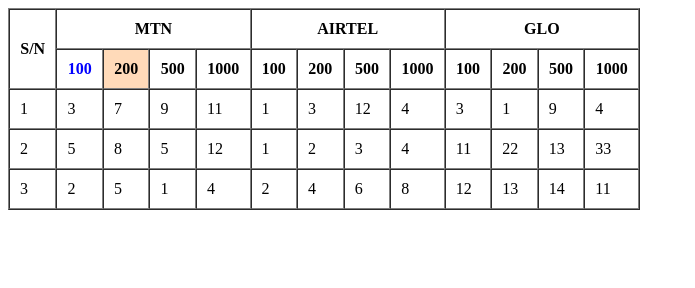
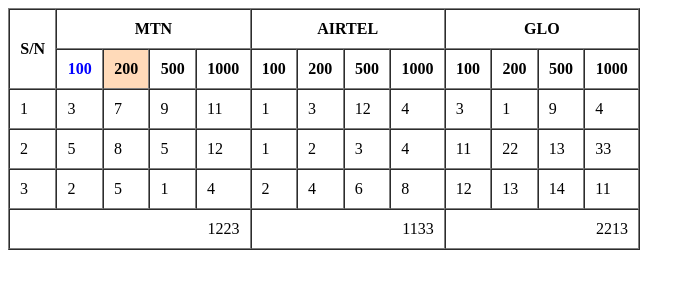
Before and after one commit to yambanne/dax-new-work, a plain HTML site: page new project.html in a window 1280 px wide. Shown: the whole page, without its empty margins (0-695 px from the left). Drawn offline with Linux system fonts and the light colour scheme.

Commit message:
first commit

```diff
--- a/new project.html
+++ b/new project.html
@@ -50,6 +50,9 @@
                             <td>9</td>
                             <td>4</td>
 
+
+
+
                         </tr>
                         <tr>
                             <td>2</td>
@@ -71,6 +74,9 @@
                             <td>13</td>
                             <td>33</td>
 
+
+
+
                         </tr>
                         <tr>
                             <td>3</td>
@@ -91,7 +97,14 @@
                             <td>13</td>
                             <td>14</td>
                             <td>11</td>
+
+
                         </tr>
+                        <tfoot>
+                            <tr>
+                                <td colspan="5" align="right">1223 <td colspan="4" align="right">1133 <td colspan="4" align="right">2213</td></td></td>
+                            </tr>
+                        </tfoot>
                     </tbody>
                 </table>
 
```
